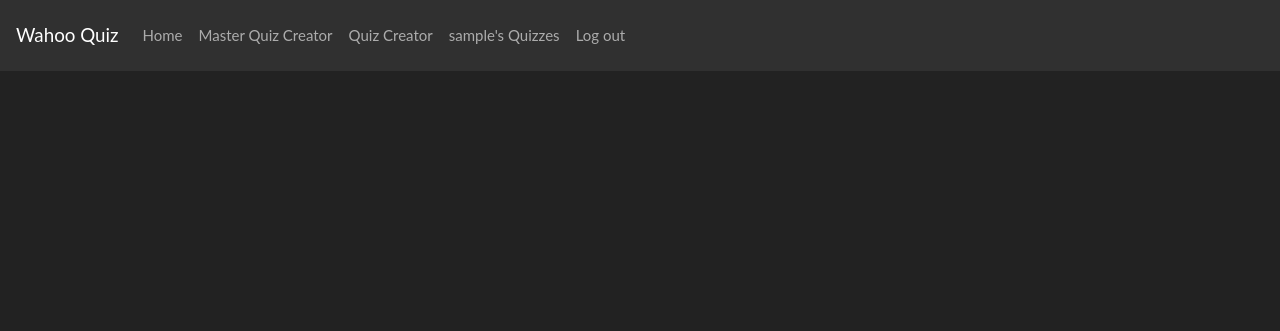
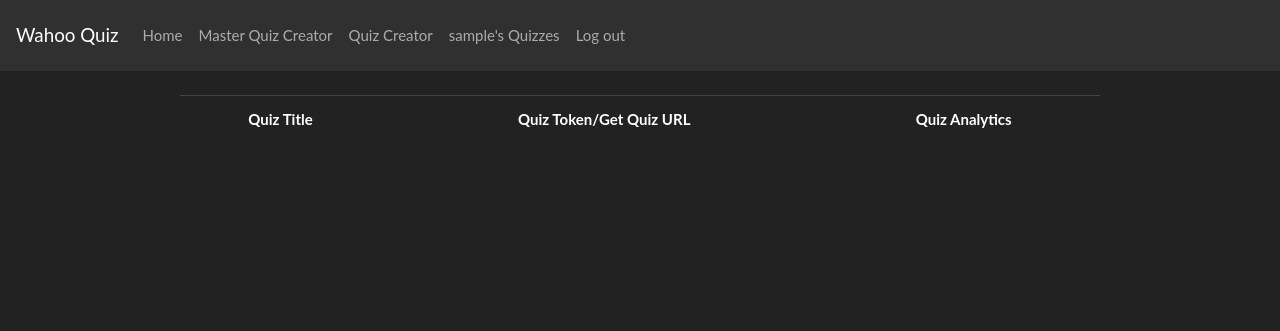
Before and after one commit to 133794m3r/wahoo_quiz, a PHP site: page /main/user_quizzes.php in a window 1280 px wide. Shown: the top 331 px of the page. Run offline with PHP 8.4, Linux system fonts and the light colour scheme; the visitor is signed in with stand-in values (Sample User, id 1); data that the repository does not hold is empty; a stand-in replaces the project's code that opens the database connection.

Commit message:
More cleanups through the code.

```diff
--- a/wahoo_quiz/logout.php
+++ b/wahoo_quiz/logout.php
@@ -2,4 +2,3 @@
 session_start();
 session_destroy();
 header("Location: index.php");
-http_redirect('/index.php');
--- a/wahoo_quiz/main/api.php
+++ b/wahoo_quiz/main/api.php
@@ -29,7 +29,7 @@ switch($json_params['cmd']){
 
 		//the quiz pass is actually the quiz_owner_id+quiz_id but b64 encoded and packed.
 		$stmt = $QUIZ->prepare( 'select quizzes.name as quiz_name, questions.text as question_text, questions.id as question_id, GROUP_CONCAT( (select id,text from question_answers where question_id = questions.id) ) as answers from quizzes inner join questions on quizzes.id = questions.quiz_id where quizzes.id = ? and quizzes.owner_id = ? LIMIT 1');
-		$quiz_parts = unpack('NN',base64_decode($json_params['quiz_pass']));
+		$quiz_parts = unpack('NN',b64_decode($json_params['quiz_pass']));
 		$stmt->bind_param('ii',$quiz_parts[1],$quiz_parts[0]);
 
 		$stmt->execute();
--- a/wahoo_quiz/main/functions.php
+++ b/wahoo_quiz/main/functions.php
@@ -110,6 +110,8 @@ function login($username,$password): bool {
 			if($role < 3)
 				//for now it is letting all of them be admin but that'll change later.
 				$_SESSION['editor'] = true;
+			if($role < 2)
+				$_SESSION['admin'] = true;
 			return true;
 		}
 		else{
--- a/wahoo_quiz/main/user_quizzes.php
+++ b/wahoo_quiz/main/user_quizzes.php
@@ -1,9 +1,40 @@
 <?php
 session_start();
 if(!array_key_exists('id',$_SESSION))
-	http_redirect('/login.php');
+	header('Location: /login.php');
+//for now this page will be shown to everyone for their quizzes they created.
+
 require_once '../config.php';
+require_once 'functions.php';
+$title = $_SESSION['username'].'\'Quizzes Page';
+$res = $QUIZ->query('select id,name from quizzes where owner_id='.$_SESSION['id']);
+error_log(print_r($res,true));
 include '../templates/header.php';
-
-
-include '../templates/footer.php';
+?>
+<div class="row">
+	<div class="col-12">
+	</div>
+</div>
+<div class="row">
+	<div class="col-1"></div>
+	<div class="col-10">
+		<table class="table table-striped">
+			<thead>
+			<tr class="font-weight-bold text-center">
+				<td>Quiz Title</td>
+				<td>Quiz Token/Get Quiz URL</td>
+				<td>Quiz Analytics</td>
+			</tr>
+			</thead>
+			<?php while($row=$res->fetch_row()):?>
+			<tr>
+				<td><?php echo $row[1]; ?></td>
+				<td><a href="#" class="get-quiz-token" data-token="<?php $token=b64_encode(pack('NNC',$row[0],$_SESSION['id'],($row[0]^$_SESSION['id']) & 255)); echo $token; ?>"><?php echo $token; ?></a></td>
+				<td><a href="#" class="get-quiz-analytics" data-id="<?php echo $row[0]; ?>">Analytics</a></td>
+			</tr>
+			<?php endwhile; ?>
+		</table>
+	</div>
+	<div class="col-1"></div>
+</div>
+<?php include '../templates/footer.php'; ?>
```
Also changed, not shown: wahoo_quiz/admin/question_admin.php (+5 -3 lines), wahoo_quiz/main/quiz_creator.php (+2 -5 lines).
